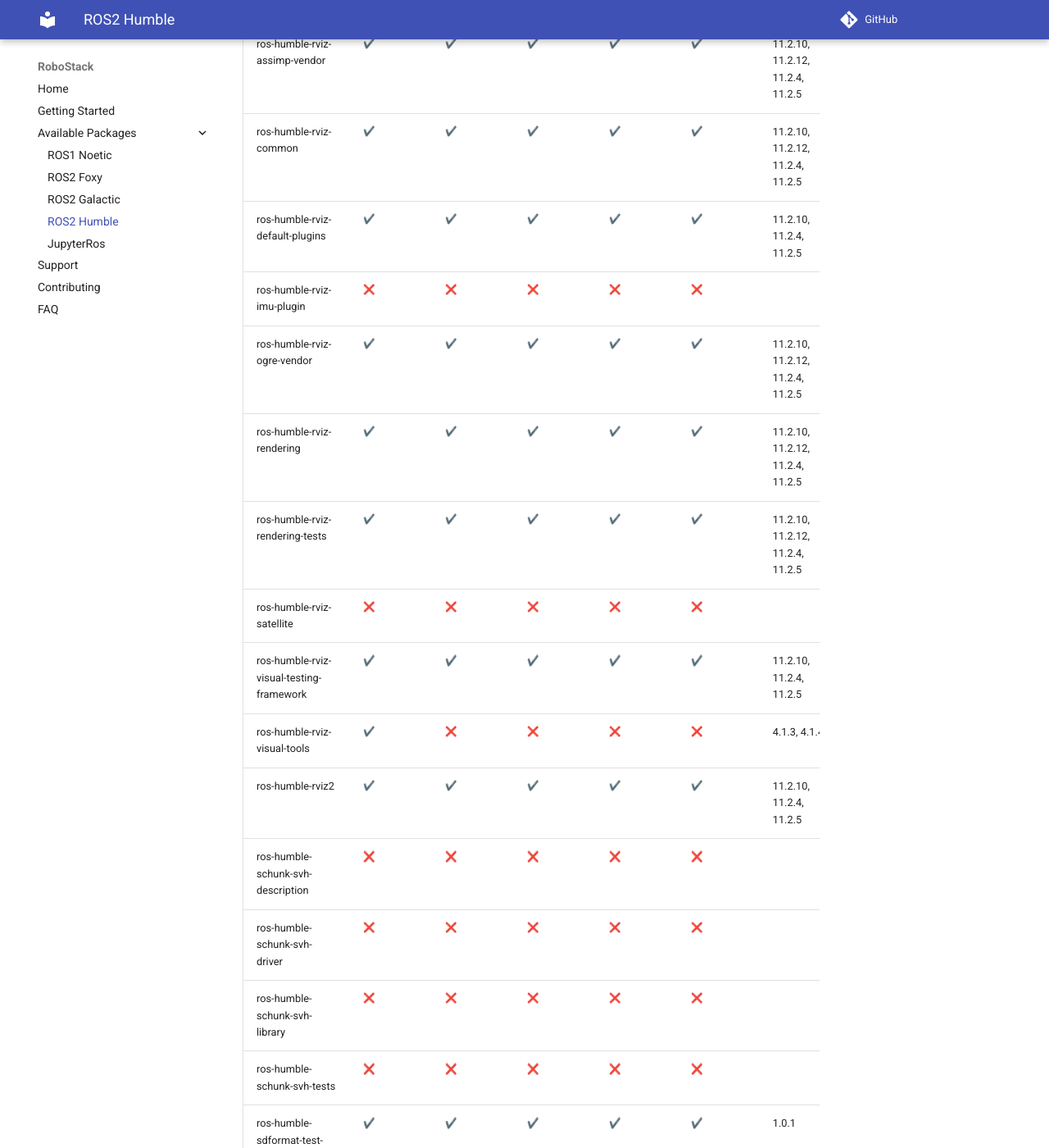
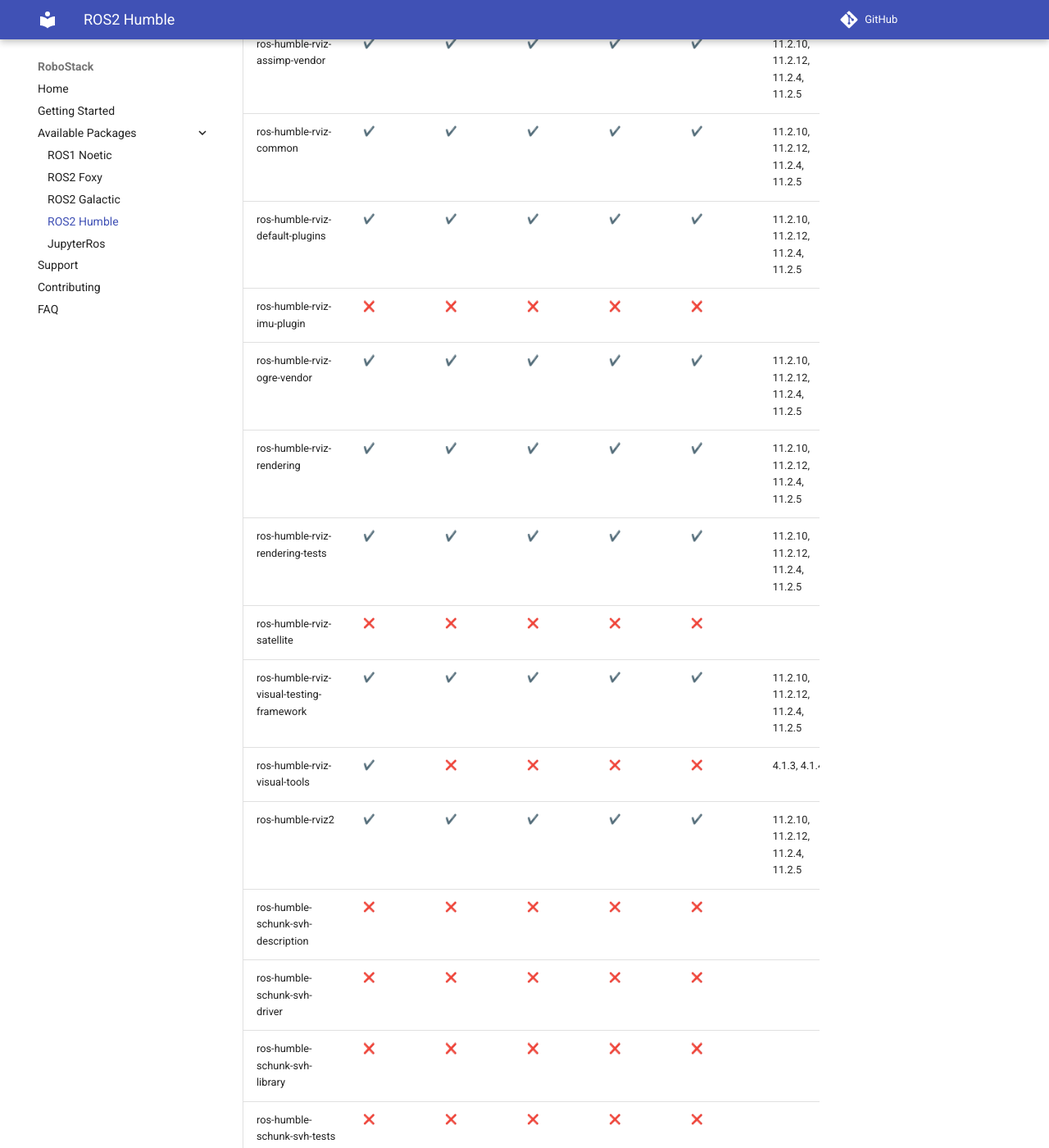
Before and after one commit to RoboStack/robostack.github.io, an MkDocs documentation site: the page built from docs/humble.md, in a window 1280 px wide and 1400 px high, scrolled down 105518 px. Shown: the whole window at 82% size. Built offline with MkDocs 1.6.1 and Material for MkDocs 9.7.7, drawn with Linux system fonts in a browser that asks for light colours; emoji names are drawn with the system emoji font; comment, search, counter and statistics services are not loaded.

Commit message:
Update tables

```diff
--- a/docs/humble.md
+++ b/docs/humble.md
@@ -1351,15 +1351,15 @@
 | ros-humble-rviz-2d-overlay-plugins | :x: { data-sort='0' } | :x: { data-sort='0' } | :x: { data-sort='0' } | :x: { data-sort='0' } | :x: { data-sort='0' } |   |
 | ros-humble-rviz-assimp-vendor | :heavy_check_mark: { data-sort='1' } | :heavy_check_mark: { data-sort='1' } | :heavy_check_mark: { data-sort='1' } | :heavy_check_mark: { data-sort='1' } | :heavy_check_mark: { data-sort='1' } | 11.2.10, 11.2.12, 11.2.4, 11.2.5  |
 | ros-humble-rviz-common | :heavy_check_mark: { data-sort='1' } | :heavy_check_mark: { data-sort='1' } | :heavy_check_mark: { data-sort='1' } | :heavy_check_mark: { data-sort='1' } | :heavy_check_mark: { data-sort='1' } | 11.2.10, 11.2.12, 11.2.4, 11.2.5  |
-| ros-humble-rviz-default-plugins | :heavy_check_mark: { data-sort='1' } | :heavy_check_mark: { data-sort='1' } | :heavy_check_mark: { data-sort='1' } | :heavy_check_mark: { data-sort='1' } | :heavy_check_mark: { data-sort='1' } | 11.2.10, 11.2.4, 11.2.5  |
+| ros-humble-rviz-default-plugins | :heavy_check_mark: { data-sort='1' } | :heavy_check_mark: { data-sort='1' } | :heavy_check_mark: { data-sort='1' } | :heavy_check_mark: { data-sort='1' } | :heavy_check_mark: { data-sort='1' } | 11.2.10, 11.2.12, 11.2.4, 11.2.5  |
 | ros-humble-rviz-imu-plugin | :x: { data-sort='0' } | :x: { data-sort='0' } | :x: { data-sort='0' } | :x: { data-sort='0' } | :x: { data-sort='0' } |   |
 | ros-humble-rviz-ogre-vendor | :heavy_check_mark: { data-sort='1' } | :heavy_check_mark: { data-sort='1' } | :heavy_check_mark: { data-sort='1' } | :heavy_check_mark: { data-sort='1' } | :heavy_check_mark: { data-sort='1' } | 11.2.10, 11.2.12, 11.2.4, 11.2.5  |
 | ros-humble-rviz-rendering | :heavy_check_mark: { data-sort='1' } | :heavy_check_mark: { data-sort='1' } | :heavy_check_mark: { data-sort='1' } | :heavy_check_mark: { data-sort='1' } | :heavy_check_mark: { data-sort='1' } | 11.2.10, 11.2.12, 11.2.4, 11.2.5  |
 | ros-humble-rviz-rendering-tests | :heavy_check_mark: { data-sort='1' } | :heavy_check_mark: { data-sort='1' } | :heavy_check_mark: { data-sort='1' } | :heavy_check_mark: { data-sort='1' } | :heavy_check_mark: { data-sort='1' } | 11.2.10, 11.2.12, 11.2.4, 11.2.5  |
 | ros-humble-rviz-satellite | :x: { data-sort='0' } | :x: { data-sort='0' } | :x: { data-sort='0' } | :x: { data-sort='0' } | :x: { data-sort='0' } |   |
-| ros-humble-rviz-visual-testing-framework | :heavy_check_mark: { data-sort='1' } | :heavy_check_mark: { data-sort='1' } | :heavy_check_mark: { data-sort='1' } | :heavy_check_mark: { data-sort='1' } | :heavy_check_mark: { data-sort='1' } | 11.2.10, 11.2.4, 11.2.5  |
+| ros-humble-rviz-visual-testing-framework | :heavy_check_mark: { data-sort='1' } | :heavy_check_mark: { data-sort='1' } | :heavy_check_mark: { data-sort='1' } | :heavy_check_mark: { data-sort='1' } | :heavy_check_mark: { data-sort='1' } | 11.2.10, 11.2.12, 11.2.4, 11.2.5  |
 | ros-humble-rviz-visual-tools | :heavy_check_mark: { data-sort='1' } | :x: { data-sort='0' } | :x: { data-sort='0' } | :x: { data-sort='0' } | :x: { data-sort='0' } | 4.1.3, 4.1.4  |
-| ros-humble-rviz2 | :heavy_check_mark: { data-sort='1' } | :heavy_check_mark: { data-sort='1' } | :heavy_check_mark: { data-sort='1' } | :heavy_check_mark: { data-sort='1' } | :heavy_check_mark: { data-sort='1' } | 11.2.10, 11.2.4, 11.2.5  |
+| ros-humble-rviz2 | :heavy_check_mark: { data-sort='1' } | :heavy_check_mark: { data-sort='1' } | :heavy_check_mark: { data-sort='1' } | :heavy_check_mark: { data-sort='1' } | :heavy_check_mark: { data-sort='1' } | 11.2.10, 11.2.12, 11.2.4, 11.2.5  |
 | ros-humble-schunk-svh-description | :x: { data-sort='0' } | :x: { data-sort='0' } | :x: { data-sort='0' } | :x: { data-sort='0' } | :x: { data-sort='0' } |   |
 | ros-humble-schunk-svh-driver | :x: { data-sort='0' } | :x: { data-sort='0' } | :x: { data-sort='0' } | :x: { data-sort='0' } | :x: { data-sort='0' } |   |
 | ros-humble-schunk-svh-library | :x: { data-sort='0' } | :x: { data-sort='0' } | :x: { data-sort='0' } | :x: { data-sort='0' } | :x: { data-sort='0' } |   |
```
